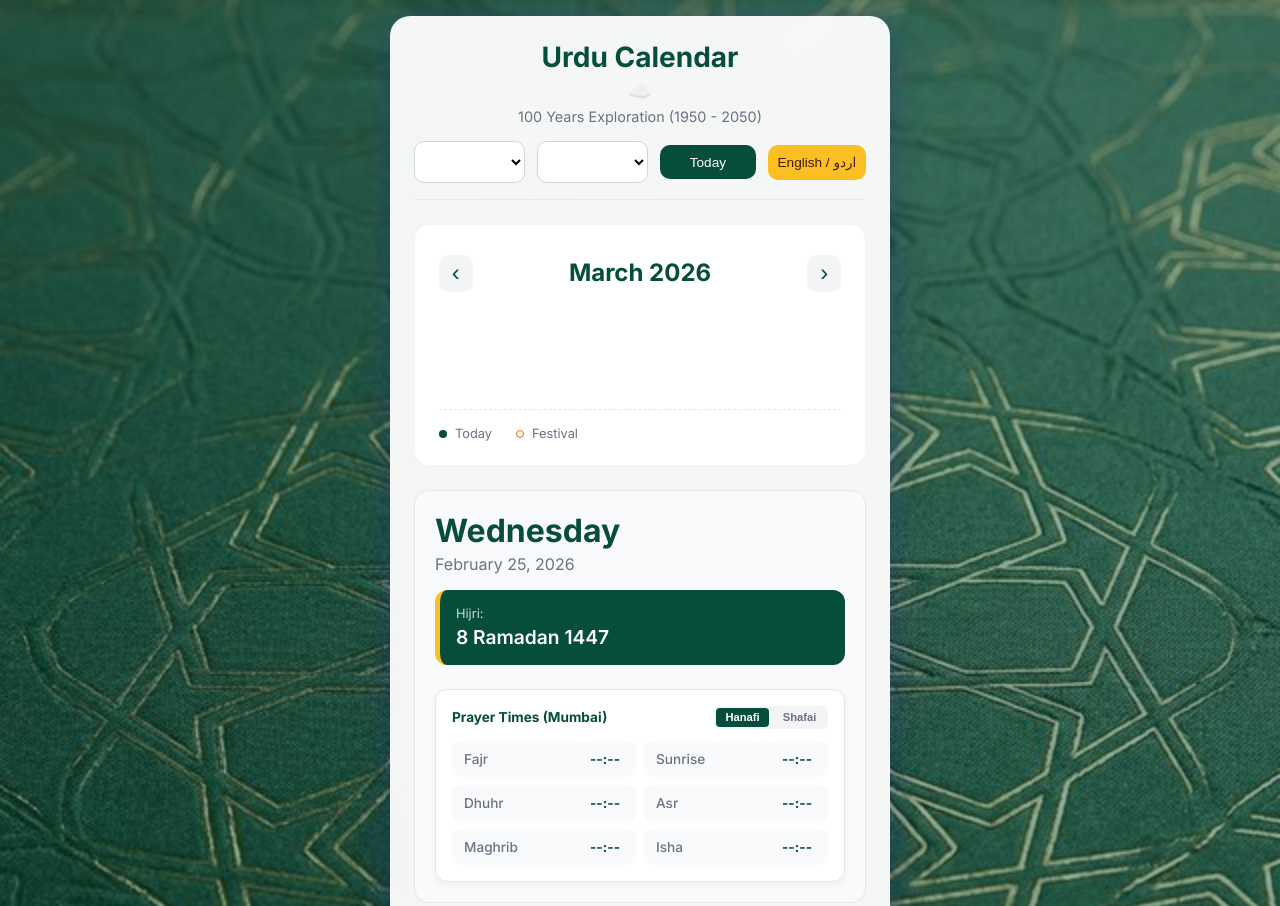
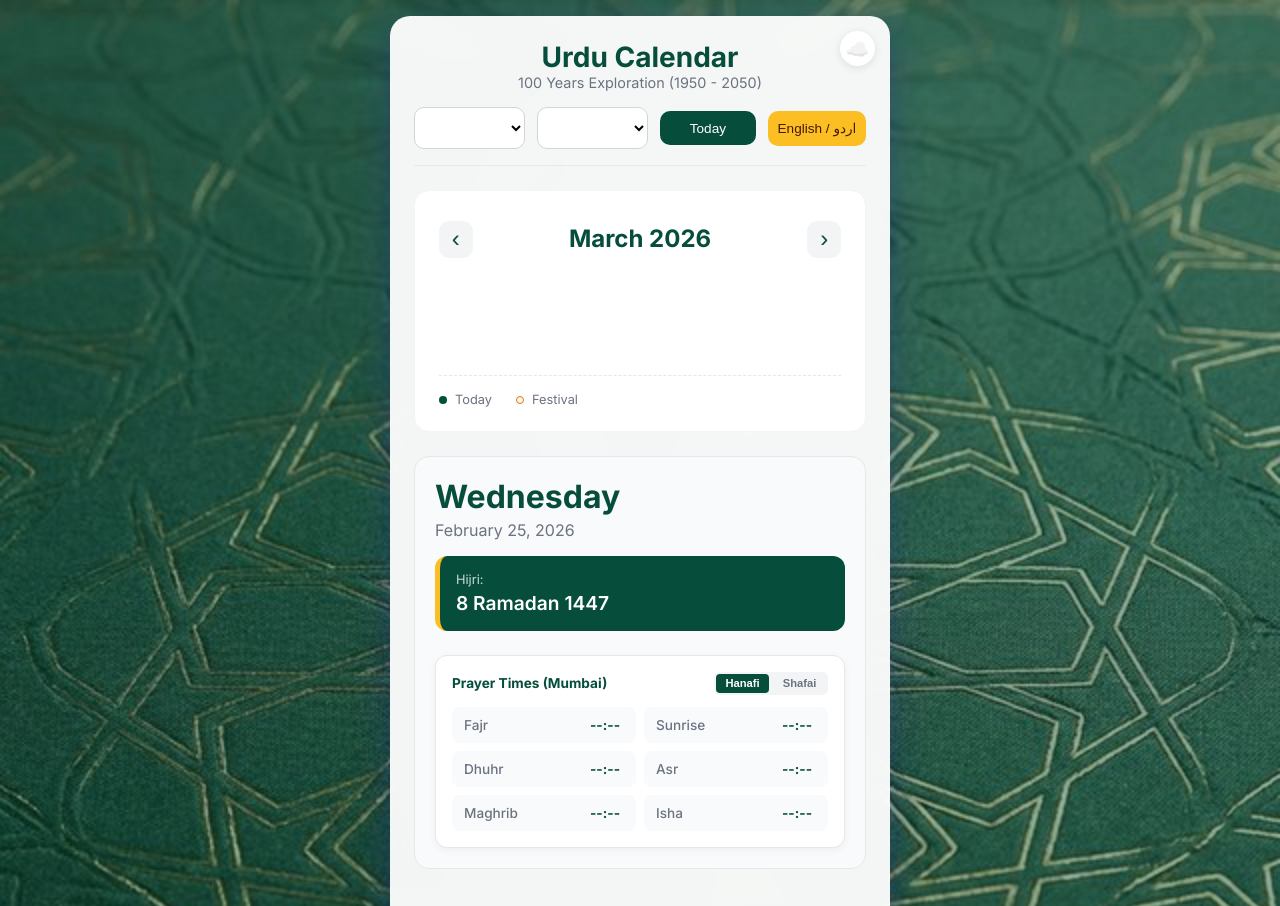
Before and after one commit to Arbaz-Gazge/urdu-cal, a website: page index.html in a window 1280 px wide. Shown: the top 906 px of the page. Drawn offline with Linux system fonts and the light colour scheme; a web font is replaced by a local one.

Commit message:
Fixed cloud indicator visibility and positioning

```diff
--- a/style.css
+++ b/style.css
@@ -98,6 +98,7 @@ body::before {
     /* Force mobile-like width on desktop */
     background: var(--card-bg);
     backdrop-filter: blur(15px);
+    position: relative;
     border-radius: var(--border-radius);
     box-shadow: var(--glass-shadow);
     padding: 1.5rem;
@@ -156,10 +157,19 @@ header {
 }
 
 .fb-status {
-    display: inline-flex;
+    position: absolute;
+    top: 15px;
+    right: 15px;
+    background: white;
+    padding: 6px;
+    border-radius: 50%;
+    box-shadow: 0 2px 8px rgba(0, 0, 0, 0.1);
+    display: flex;
     align-items: center;
     justify-content: center;
-    margin: 5px 0;
+    z-index: 100;
+    width: 35px;
+    height: 35px;
     transition: var(--transition);
 }
 
```
